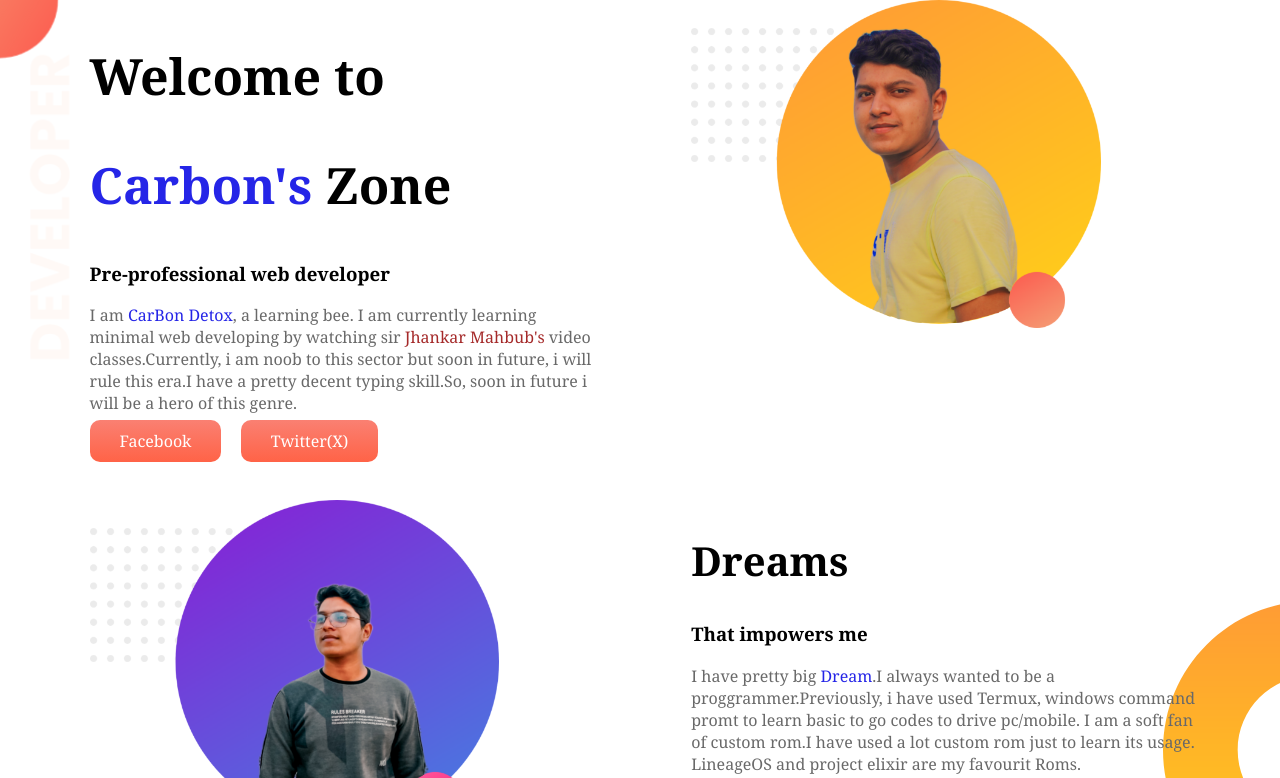
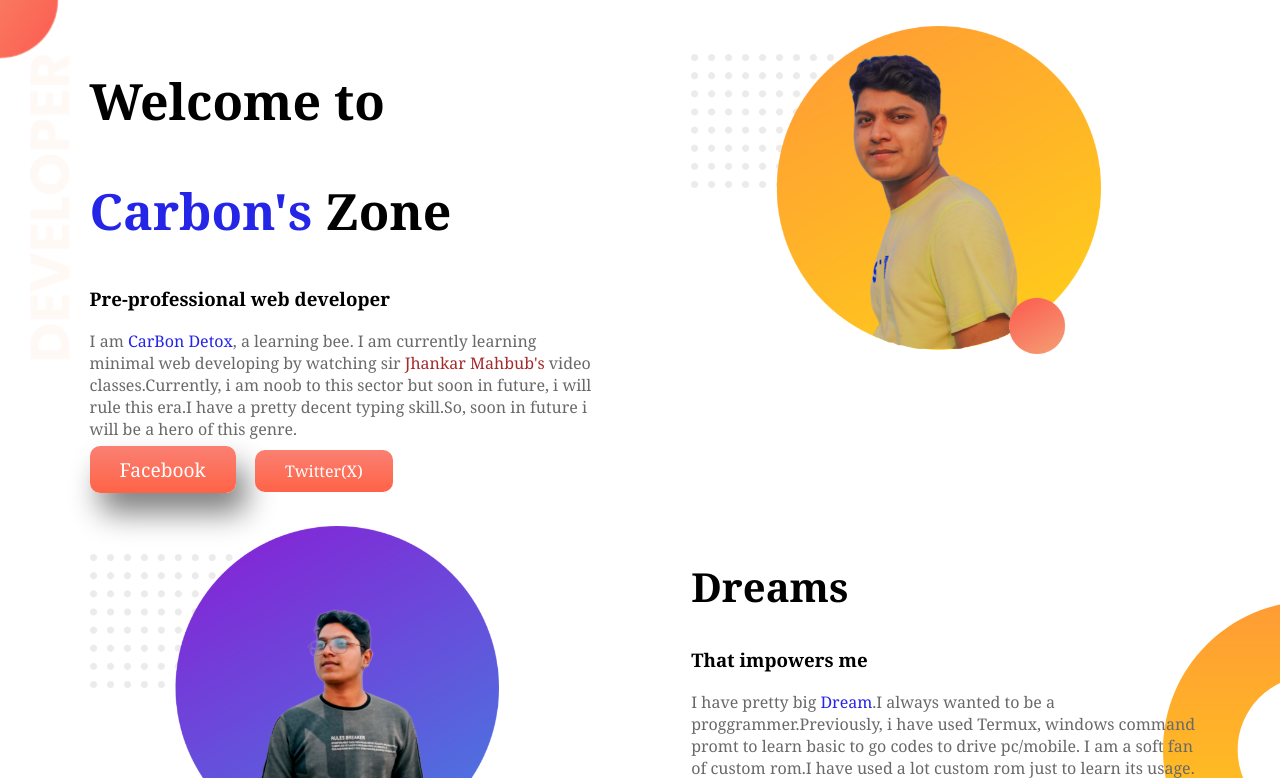
Before and after one commit to maxshanto139/portfolio, a plain HTML site: page index.html in a window 1280 px wide. In both pictures the pointer is over the link "Facebook". Shown: the top 778 px of the page. Drawn offline with Linux system fonts and the light colour scheme.

Commit message:
added hover to button,border to bottom box

```diff
--- a/style.css
+++ b/style.css
@@ -34,6 +34,7 @@ p{
 .upper {
     width: 40%;
     margin-left: 5%;
+    margin-top: 2%;
     padding-left: 2%;
     float: left;
 }
@@ -48,10 +49,17 @@ p{
     color: white;
     margin-right:15px;
 }
+.top-button:hover{
+    font-size: larger;
+    box-shadow: 10px 20px 30px gray;
+}
 .bottom-div{
     box-shadow: 10px 20px 40px gray;
     height: 65%;
     padding-right: 30px;
+}
+.bottom-div:hover{
+    border-style: solid;
 }
 #box1{
     border-left: 10px solid;
@@ -66,4 +74,5 @@ p{
 footer{
     text-align: center;
     font-size: 15px;
+    margin-bottom: 20px;
 }
```
